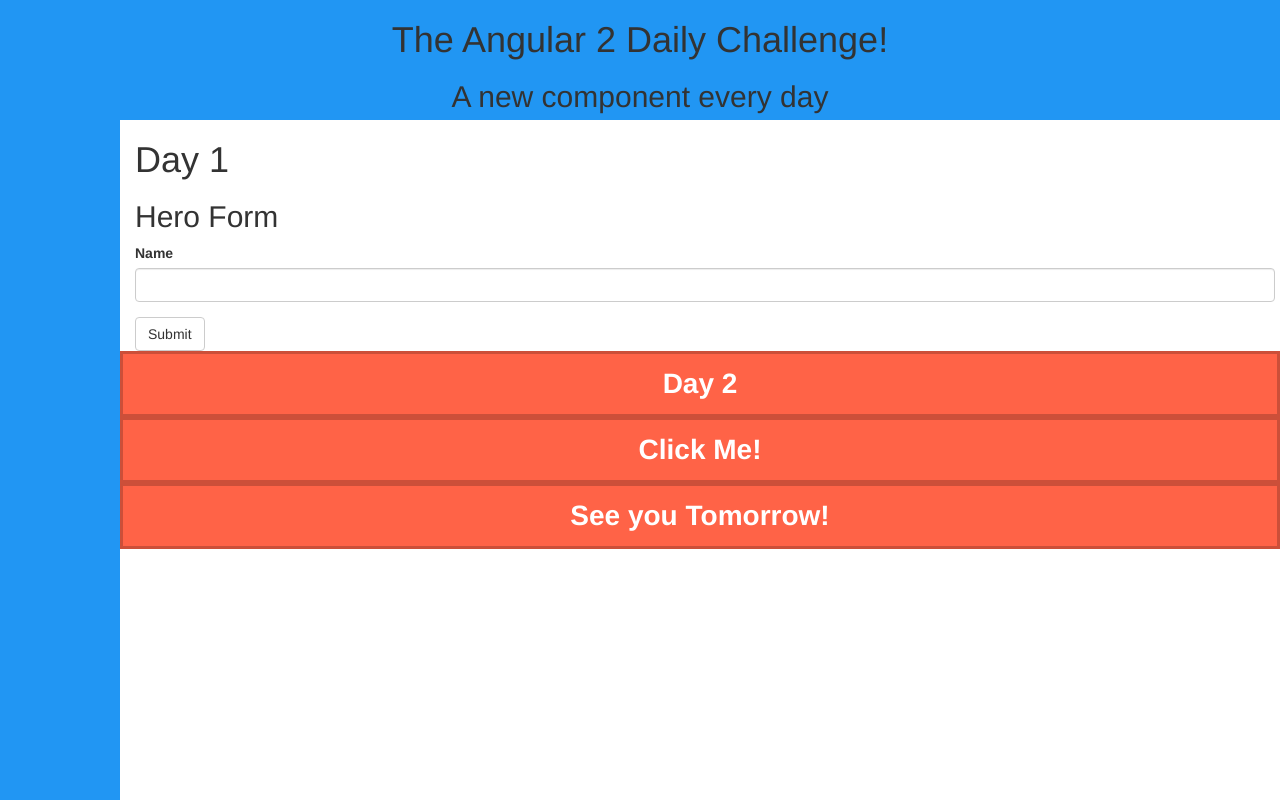
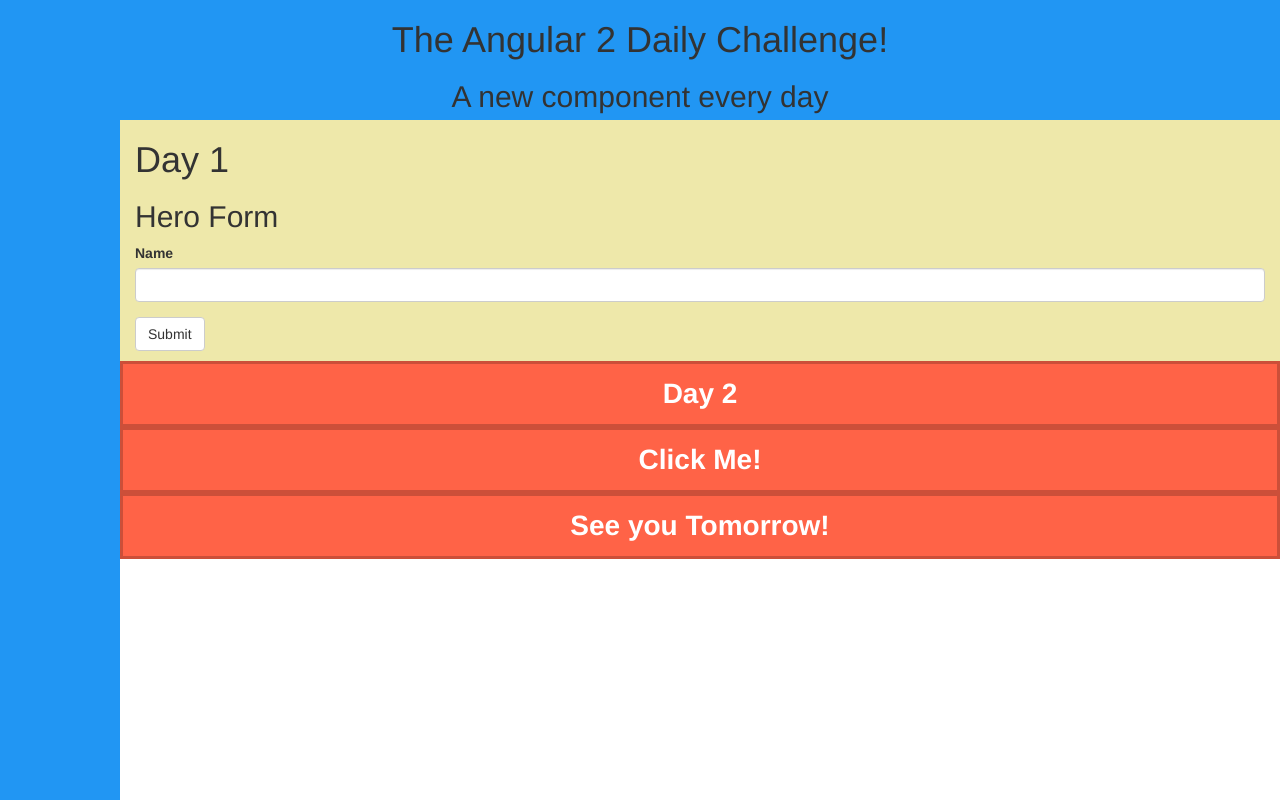
Before and after one commit to mikelseverson/angular2-challenge, an Angular app: page / in a window 1280 px wide. Built offline with nearby package versions, Linux system fonts and the light colour scheme.

Commit message:
Day 2: Add some styling to day 1 component

```diff
--- a/src/app/dailies/day-1/day-1.component.css
+++ b/src/app/dailies/day-1/day-1.component.css
@@ -0,0 +1,6 @@
+
+.container {
+    width: 100%;
+    background-color: palegoldenrod;
+    padding-bottom: 10px;
+}
```
